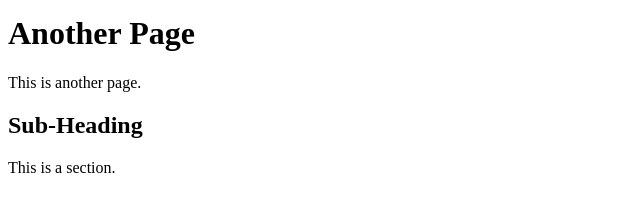
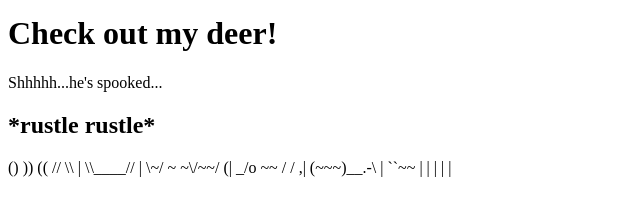
Before and after one commit to dnjugunaCS/In-Class-Project, a plain HTML site: page secondpage.html in a window 1280 px wide. Shown: the part 214-430 px from the top of the page, without its empty margins (0-640 px from the left). Drawn offline with Linux system fonts and the light colour scheme.

Commit message:
Update secondpage.html

```diff
--- a/secondpage.html
+++ b/secondpage.html
@@ -1,12 +1,21 @@
 <html>
   <head>
-    <title>Title of the Linked Page</title>
+    <title>Welcome to the `*`*Secret Page*'*'</title>
   </head>
   <body>
     <a href="index.html"><img src="logo.png"></a>
-    <h1>Another Page</h1>
-    <p>This is another page.</p>
-    <h2>Sub-Heading</h2>
-    <p>This is a section.</p>
+    <h1>Check out my deer!</h1>
+    <p>Shhhhh...he's spooked...</p>
+    <h2>*rustle rustle*</h2>
+    <p>   ()
+   ))    ((
+  //      \\
+ | \\____// |
+\~/ ~    ~\/~~/
+ (|    _/o  ~~
+  /  /     ,|
+ (~~~)__.-\ |
+  ``~~    | |
+   |      | |</p>
   </body>
 </html>
```
